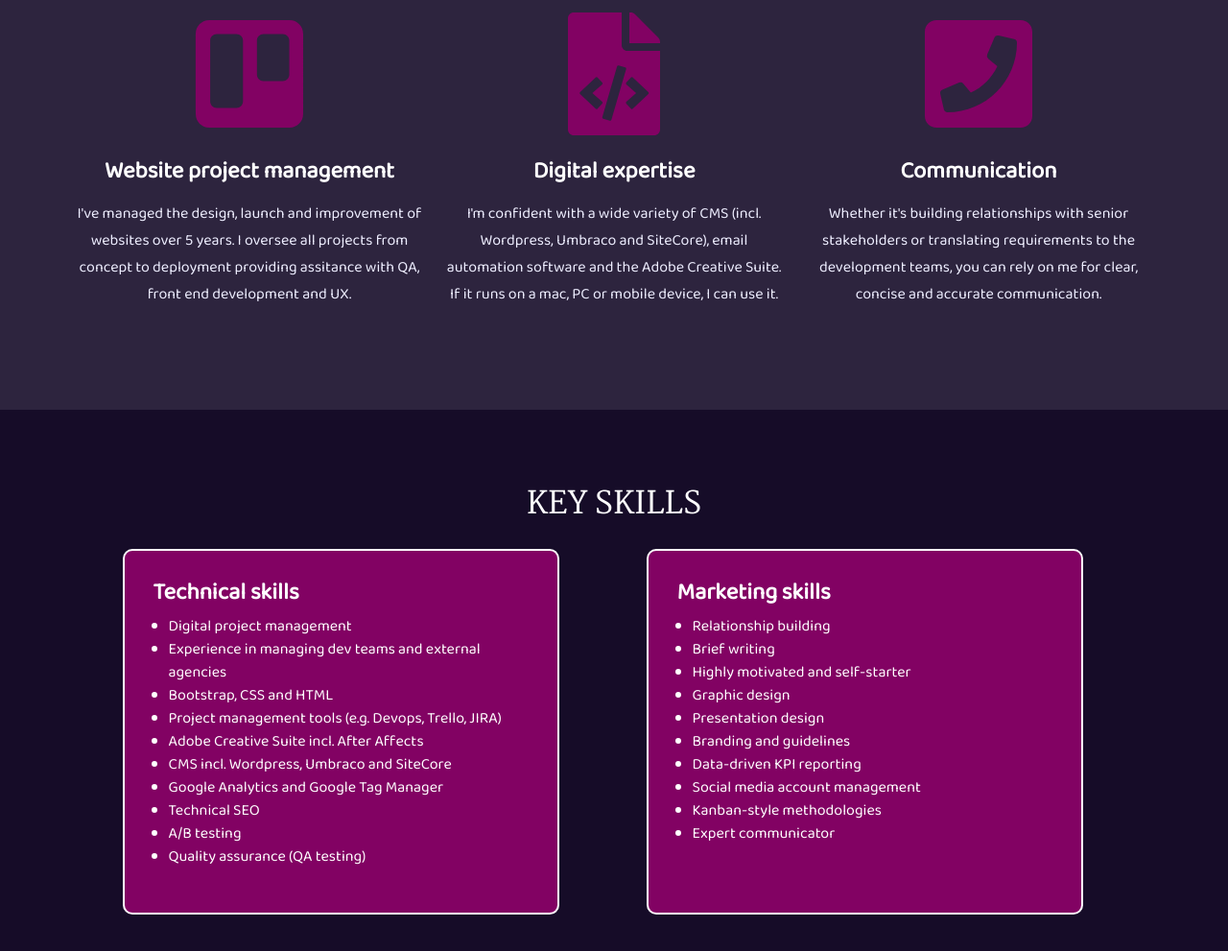
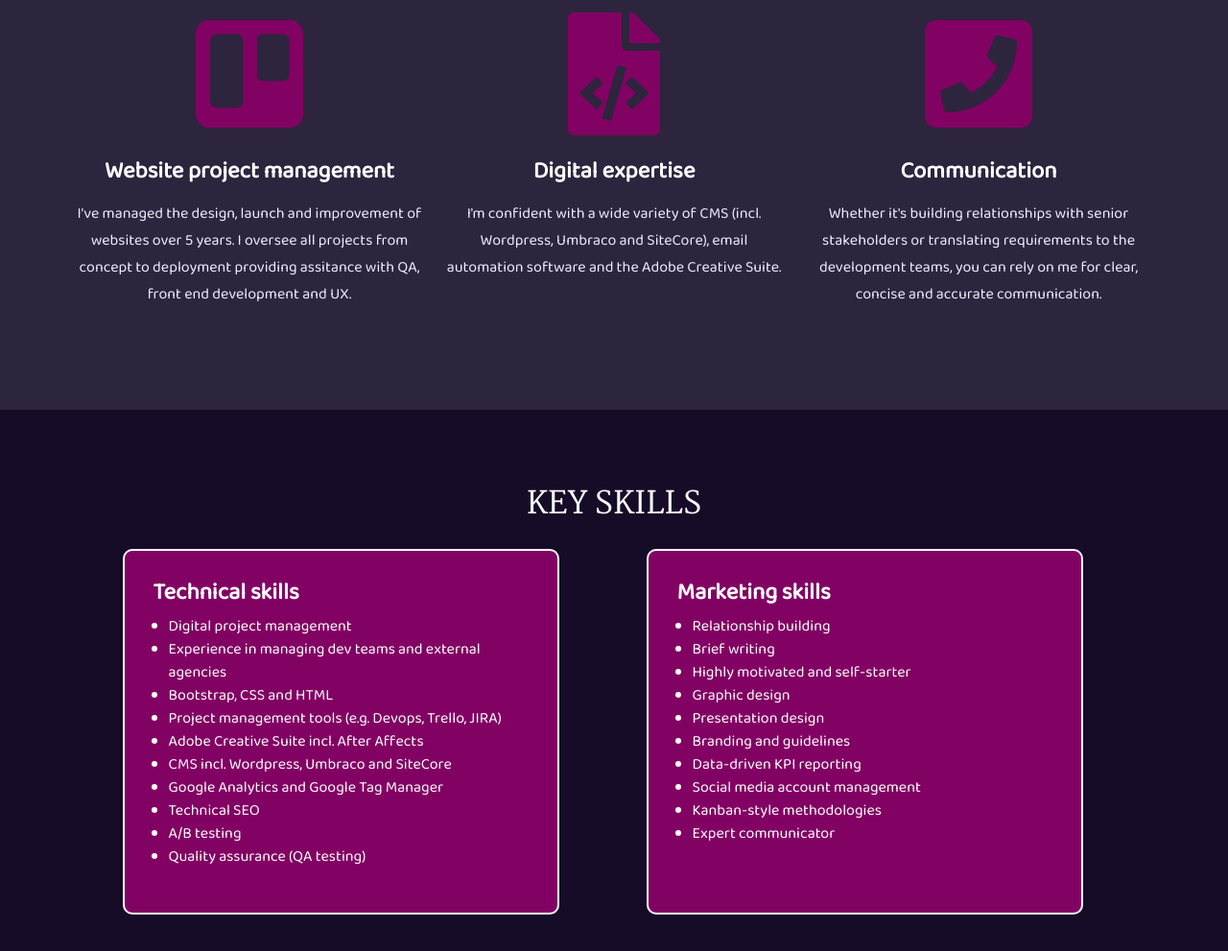
Before and after one commit to Liam-Timms/Portfolio, a plain HTML site: page index.html in a window 1280 px wide. Shown: the part 1311-2302 px from the top of the page at 96% size. Drawn offline with nearby package versions, Linux system fonts and the light colour scheme; a web font is replaced by a local one.

Commit message:
Update index.html

```diff
--- a/index.html
+++ b/index.html
@@ -84,7 +84,7 @@
                     <div class="col-md-4 grow-hover">
                         <span class="fa-stack fa-4x"><i class="fas fa-file-code fa-stack-2x text-primary"></i></span>
                         <h4 class="my-3 white">Digital expertise</h4>
-                        <p class="text-muted">I'm confident with a wide variety of CMS (incl. Wordpress, Umbraco and SiteCore), email automation software and the Adobe Creative Suite. If it runs on a mac, PC or mobile device, I can use it.</p>
+                        <p class="text-muted">I'm confident with a wide variety of CMS (incl. Wordpress, Umbraco and SiteCore), email automation software and the Adobe Creative Suite.</p>
                     </div>
                     <div class="col-md-4 grow-hover">
                         <span class="fa-stack fa-4x"><i class="fas fa-phone-square fa-stack-2x text-primary"></i></span>
```
